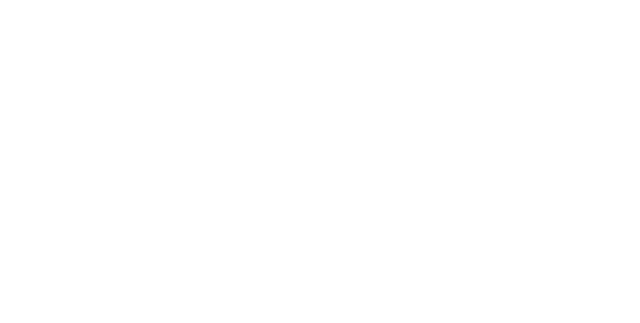
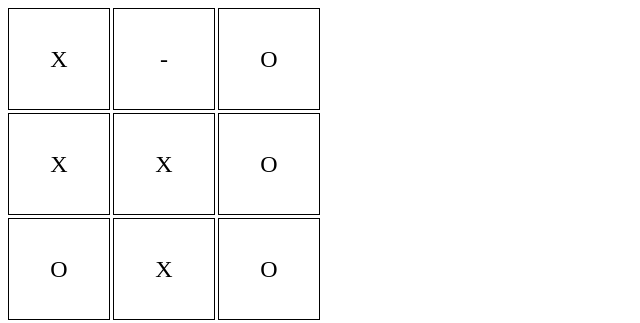
Before and after one commit to Corythchambers/odin-practice, a website with bundled scripts: page javascript/project-tic-tac-toe/index.html in a window 1280 px wide. Shown: the whole page, without its empty margins (0-640 px from the left). Built offline with nearby package versions, Linux system fonts and the light colour scheme.

Commit message:
Restructuring and adding display controller

```diff
--- a/javascript/project-tic-tac-toe/index.html
+++ b/javascript/project-tic-tac-toe/index.html
@@ -3,11 +3,11 @@
 <head>
     <meta charset="UTF-8">
     <meta name="viewport" content="width=device-width, initial-scale=1.0">
-    <title>Document</title>
-    <link rel="stylesheet" href="styles.css">
-
+    <title>Tic Tac Toe</title>
+<link rel="stylesheet" href="styles.css">
 </head>
 <body>
-    <script src="script.js"></script>
+    <div class="game-board" id="gameBoard"></div>
+    <script type="module" src="./src/main.js"></script>
 </body>
 </html>
--- /dev/null
+++ b/javascript/project-tic-tac-toe/src/display.js
@@ -0,0 +1,21 @@
+// src/display.js
+
+const DisplayController = {
+    renderBoard(board) {
+        const gameBoardDiv = document.getElementById('gameBoard');
+        gameBoardDiv.innerHTML = '';
+
+        board.forEach((row, rowIndex) => {
+            row.forEach((cell, cellIndex) => {
+                const cellDiv = document.createElement('div');
+                cellDiv.classList.add('cell');
+                cellDiv.textContent = cell;
+                cellDiv.dataset.row = rowIndex;
+                cellDiv.dataset.cell = cellIndex;
+                gameBoardDiv.appendChild(cellDiv);
+            });
+        });
+    }
+}
+
+export default DisplayController;
--- a/javascript/project-tic-tac-toe/src/game.js
+++ b/javascript/project-tic-tac-toe/src/game.js
@@ -1,5 +1,6 @@
-const Gameboard = require('./gameboard');
-const Player = require('./player');
+import Gameboard from './gameboard.js';
+import Player from './player.js';
+import DisplayController from './display.js';
 
 class Game {
     constructor() {
@@ -8,6 +9,7 @@ class Game {
         this.winnerFound = false;
         this.currentPlayerIndex = 0;
         this.tie = false;
+        DisplayController.renderBoard(this.gameBoard.board);
     }
 
     start() {
@@ -18,6 +20,7 @@ class Game {
             const x = Math.floor(Math.random() * this.gameBoard.boardSize);
             const y = Math.floor(Math.random() * this.gameBoard.boardSize);
             if (this.makeMove(player, x, y)) {
+                DisplayController.renderBoard(this.gameBoard.board);
                 this.winnerFound = this.checkForWinner(player.symbol);
                 if (!this.winnerFound) {
                     this.tie = this.checkForTie();
@@ -79,4 +82,4 @@ class Game {
     }
 }
 
-module.exports = Game
+export default Game;
--- a/javascript/project-tic-tac-toe/src/gameboard.js
+++ b/javascript/project-tic-tac-toe/src/gameboard.js
@@ -19,4 +19,4 @@ class Gameboard {
     }
 }
 
-module.exports = Gameboard;
+export default Gameboard;
--- a/javascript/project-tic-tac-toe/main.js
+++ b/javascript/project-tic-tac-toe/src/main.js
@@ -1,4 +1,4 @@
-const Game = require('./src/game');
+import Game from './game.js';
 
 const newGame = new Game();
 newGame.start();
--- a/javascript/project-tic-tac-toe/src/player.js
+++ b/javascript/project-tic-tac-toe/src/player.js
@@ -5,4 +5,4 @@ class Player {
     }
 }
 
-module.exports = Player;
+export default Player;
--- a/javascript/project-tic-tac-toe/styles.css
+++ b/javascript/project-tic-tac-toe/styles.css
@@ -0,0 +1,15 @@
+.game-board {
+    display: grid;
+    grid-template-columns: repeat(3, 100px);
+    grid-template-rows: repeat(3, 100px);
+    gap: 5px;
+}
+.cell {
+    display: flex;
+    align-items: center;
+    justify-content: center;
+    width: 100px;
+    height: 100px;
+    border: 1px solid #000;
+    font-size: 24px;
+}
```
